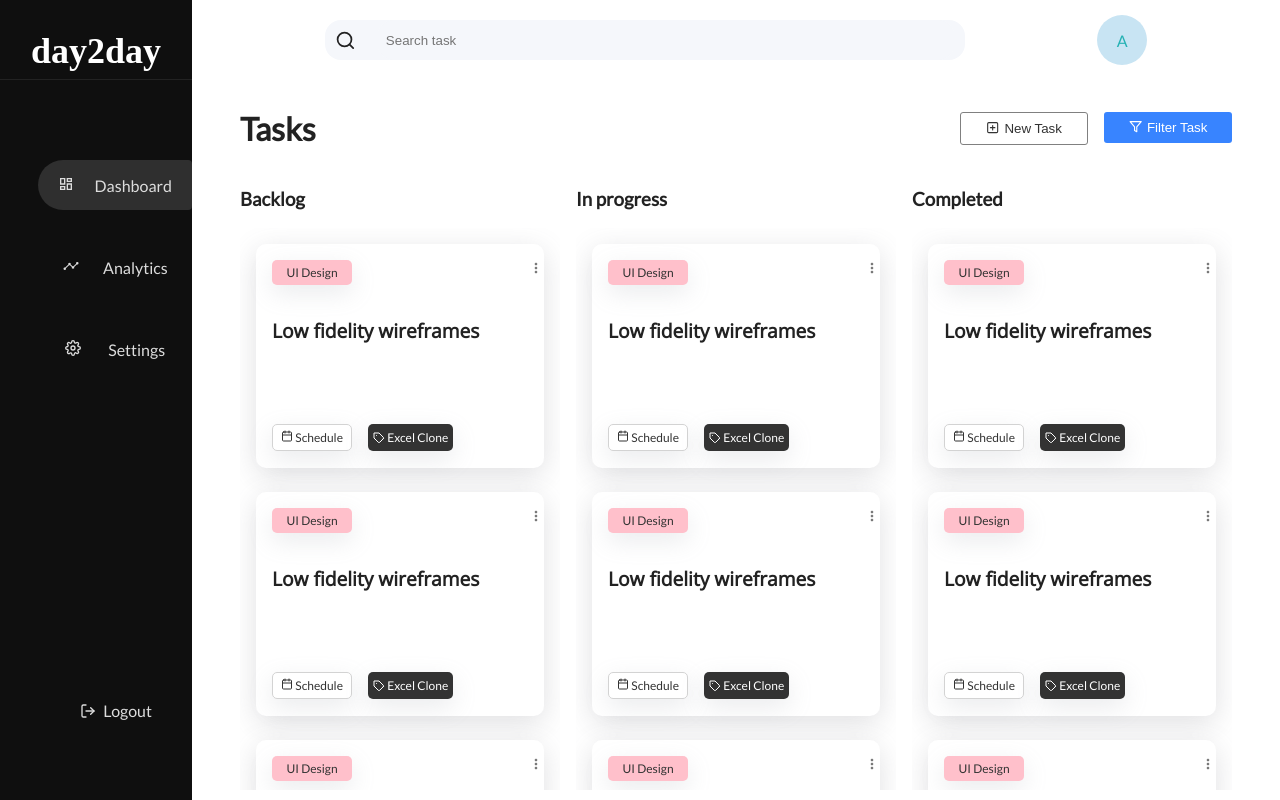
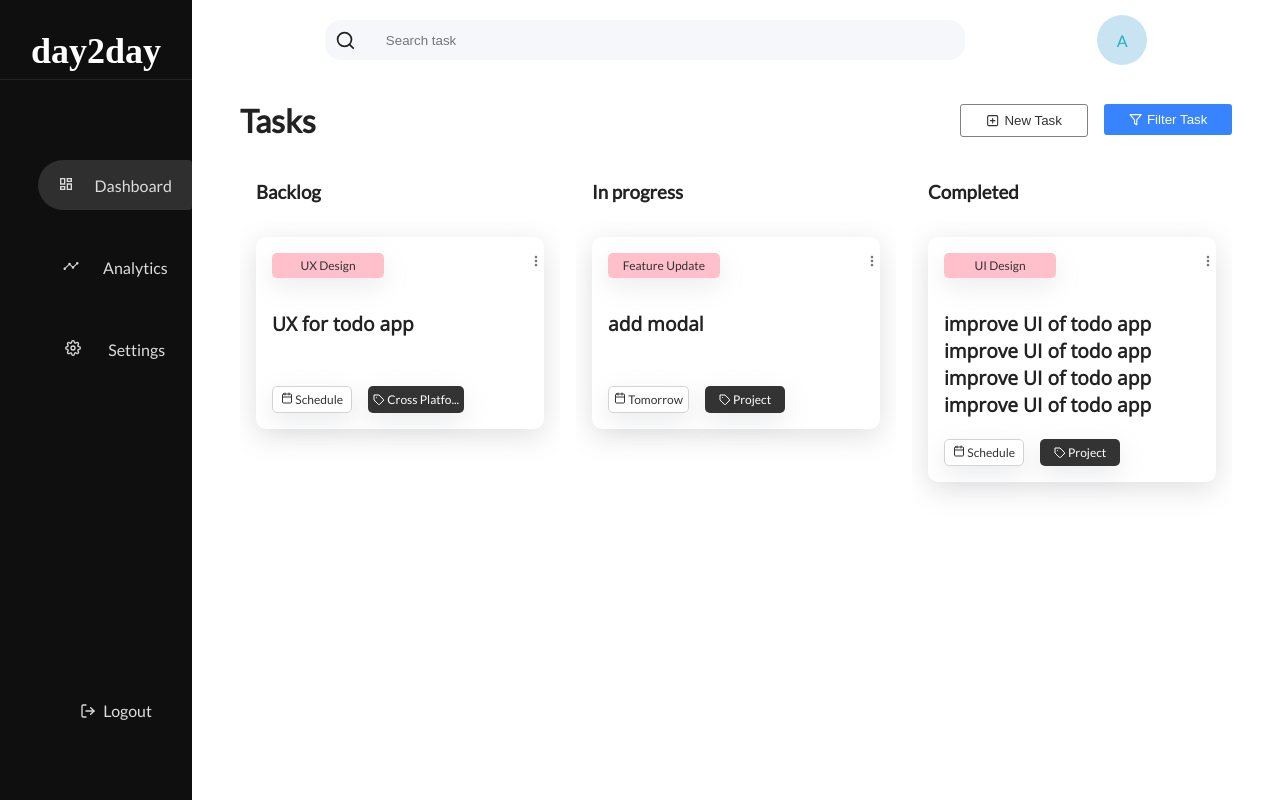
Before and after one commit to amanksingh99/day2day, a React (Create React App) app: page / in a window 1280 px wide. Built offline with nearby package versions, Linux system fonts and the light colour scheme; a web font is replaced by a local one.

Commit message:
UI and state update

```diff
--- a/src/components/Card/Card.css
+++ b/src/components/Card/Card.css
@@ -1,6 +1,6 @@
 .Card {
     width: 18rem;
-    height: 14rem;
+    min-height: 12rem;
     background-color: white;
     box-shadow: rgba(100, 100, 111, 0.2) 0px 7px 29px 0px;
     border-radius: 10px;
@@ -15,6 +15,7 @@
 .Card h5 {
     font-family: "Open Sans";
     font-size: 1.2rem;
+    margin-bottom: 3rem;
 }
 
 .Menu-icon {
@@ -29,20 +30,10 @@
 .Card__bottom-menu {
     display: flex;
     width: 100%;
-    margin-top: 5rem;
+    position: absolute;
+    bottom: 1rem;
 }
 
 .Card__bottom-menu > * {
     margin-right: 1rem;
 }
-
-.edit-icon {
-    position: absolute;
-    bottom: 10px;
-    right: 10px;
-    color: #777;
-    display: none;
-}
-.edit-icon:hover {
-    cursor: pointer;
-}
--- a/src/components/Card/Card.jsx
+++ b/src/components/Card/Card.jsx
@@ -1,5 +1,5 @@
 import React, { Component } from "react";
-import { MdMoreVert, MdModeEdit } from "react-icons/md";
+import { MdMoreVert } from "react-icons/md";
 import Label from "./Label";
 import Schedule from "./Schedule";
 import ProjectTag from "./ProjectTag";
@@ -10,13 +10,12 @@ export default class Card extends Component {
         return (
             <div className="Card">
                 <MdMoreVert className="Menu-icon" />
-                <Label text={"UI Design"} />
-                <h5>Low fidelity wireframes</h5>
+                <Label text={this.props.label} />
+                <h5>{this.props.text}</h5>
                 <div className="Card__bottom-menu">
-                    <Schedule />
-                    <ProjectTag />
+                    <Schedule text={this.props.schedule} />
+                    <ProjectTag text={this.props.project} />
                 </div>
-                <MdModeEdit className="edit-icon" />
             </div>
         );
     }
--- a/src/components/Card/Label.css
+++ b/src/components/Card/Label.css
@@ -3,7 +3,8 @@
     padding: 5px 10px;
     background-color: pink;
     border-radius: 5px;
-    width: 5rem;
+    width: 7rem;
+    min-height: 1.5rem;
     color: #333;
     box-shadow: rgba(149, 157, 165, 0.2) 0px 8px 24px;
     display: flex;
--- a/src/components/Card/ProjectTag.jsx
+++ b/src/components/Card/ProjectTag.jsx
@@ -5,11 +5,16 @@ import "./ProjectTag.css";
 
 export default class ProjectTag extends Component {
     render() {
+        let text =
+            this.props.text.length <= 12
+                ? this.props.text
+                : this.props.text.slice(0, 12) + "...";
+
         return (
             <div className="ProjectTag">
                 <FiTag />
                 &nbsp;
-                <span>Excel Clone</span>
+                <span>{text}</span>
             </div>
         );
     }
--- a/src/components/Card/Schedule.jsx
+++ b/src/components/Card/Schedule.jsx
@@ -6,7 +6,7 @@ export default class Schedule extends Component {
         return (
             <div className="Schedule">
                 <span>
-                    <FiCalendar /> Schedule
+                    <FiCalendar /> {this.props.text}
                 </span>
             </div>
         );
--- a/src/components/Main/Main.css
+++ b/src/components/Main/Main.css
@@ -1,3 +1,7 @@
+.Main {
+    height: 100vh;
+}
+
 .Main__topbar {
     padding: 0 1rem;
     display: flex;
@@ -11,10 +15,18 @@
     overflow: hidden;
 }
 
+.Main__tasks h3 {
+    margin-left: 1rem;
+}
+
 @media (max-width: 1250px) {
     .Main__tasks {
         overflow: auto;
         justify-content: flex-start;
+        gap: 1.1rem;
+    }
+    .Main__tasks::-webkit-scrollbar {
+        display: none;
     }
 }
 
@@ -22,6 +34,7 @@
     max-height: 90%;
     overflow-y: scroll;
     padding: 1rem;
+    min-width: 20rem;
 }
 .Main__taskColumn::-webkit-scrollbar {
     display: none;
--- a/src/components/Main/Main.jsx
+++ b/src/components/Main/Main.jsx
@@ -21,8 +21,48 @@ const customStyles = {
 Modal.setAppElement("#root");
 
 export default class Main extends Component {
+    constructor(props) {
+        super(props);
+        this.state = {
+            tasks: [
+                {
+                    id: "#1",
+                    label: "UI Design",
+                    text: "improve UI of todo app improve UI of todo app improve UI of todo app improve UI of todo app",
+                    schedule: "Schedule",
+                    project: "Project",
+                    state: "completed",
+                },
+                {
+                    id: "#2",
+                    label: "Feature Update",
+                    text: "add modal",
+                    schedule: "Tomorrow",
+                    project: "Project",
+                    state: "progress",
+                },
+                {
+                    id: "#3",
+                    label: "UX Design",
+                    text: "UX for todo app",
+                    schedule: "Schedule",
+                    project: "Cross Platform Spreadsheet App",
+                    state: "backlog",
+                },
+            ],
+        };
+    }
+    render() {
+        let backlogTasks = this.state.tasks.filter(
+            (task) => task.state === "backlog"
+        );
+        let progressTasks = this.state.tasks.filter(
+            (task) => task.state === "progress"
+        );
+        let completedTask = this.state.tasks.filter(
+            (task) => task.state === "completed"
+        );
 
-    render() {
         return (
             <div className="Main">
                 <div className="Main__topbar">
@@ -36,28 +76,50 @@ export default class Main extends Component {
                     <div className="Main__backlog">
                         <h3>Backlog</h3>
                         <div className="Main__taskColumn">
-                            <Card></Card>
-                            <Card></Card>
-                            <Card></Card>
-                            <Card></Card>
+                            {backlogTasks.map((taskObj) => {
+                                return (
+                                    <Card
+                                        key={taskObj.id}
+                                        text={taskObj.text}
+                                        label={taskObj.label}
+                                        schedule={taskObj.schedule}
+                                        project={taskObj.project}
+                                    />
+                                );
+                            })}
                         </div>
                     </div>
                     <div className="Main__progress">
                         <h3>In progress</h3>
+
                         <div className="Main__taskColumn">
-                            <Card></Card>
-                            <Card></Card>
-                            <Card></Card>
-                            <Card></Card>
+                            {progressTasks.map((taskObj) => {
+                                return (
+                                    <Card
+                                        key={taskObj.id}
+                                        text={taskObj.text}
+                                        label={taskObj.label}
+                                        schedule={taskObj.schedule}
+                                        project={taskObj.project}
+                                    />
+                                );
+                            })}
                         </div>
                     </div>
                     <div className="Main__completed">
                         <h3>Completed</h3>
                         <div className="Main__taskColumn">
-                            <Card></Card>
-                            <Card></Card>
-                            <Card></Card>
-                            <Card></Card>
+                            {completedTask.map((taskObj) => {
+                                return (
+                                    <Card
+                                        key={taskObj.id}
+                                        text={taskObj.text}
+                                        label={taskObj.label}
+                                        schedule={taskObj.schedule}
+                                        project={taskObj.project}
+                                    />
+                                );
+                            })}
                         </div>
                     </div>
                 </div>
```
